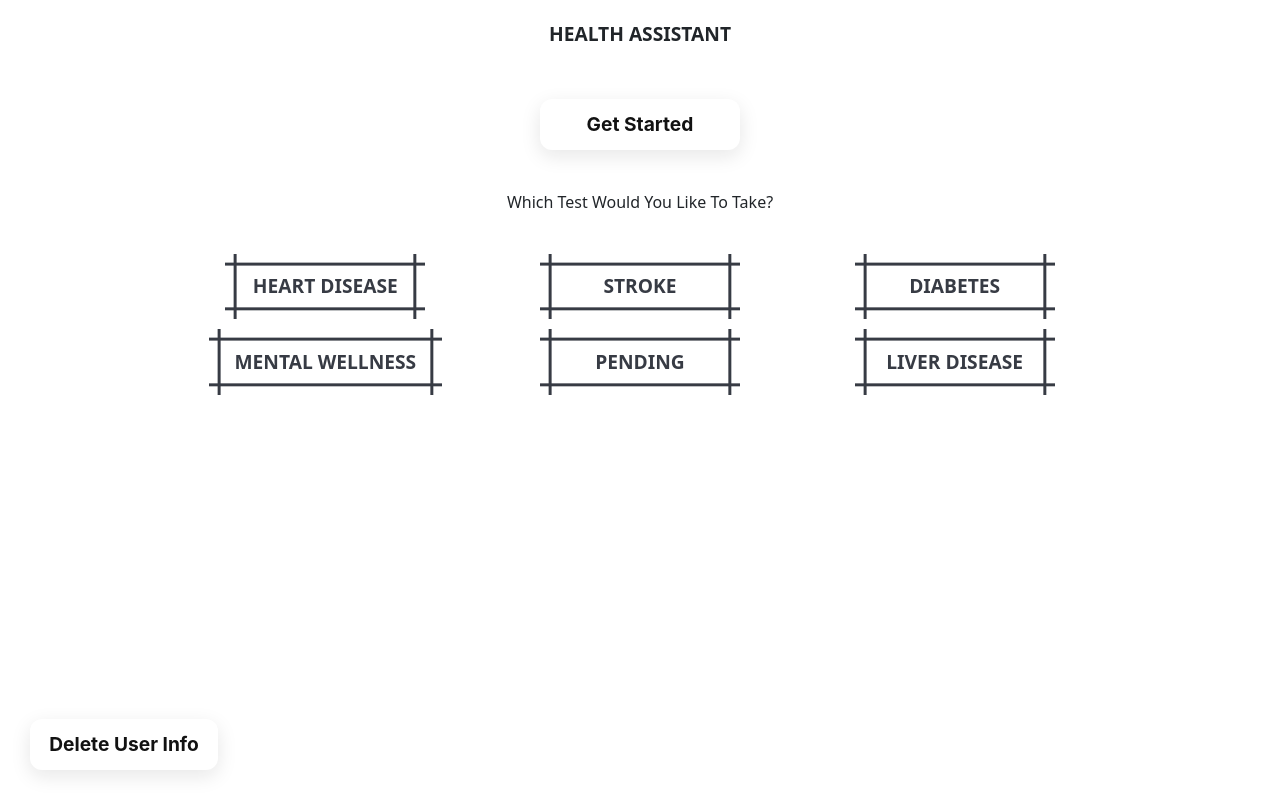
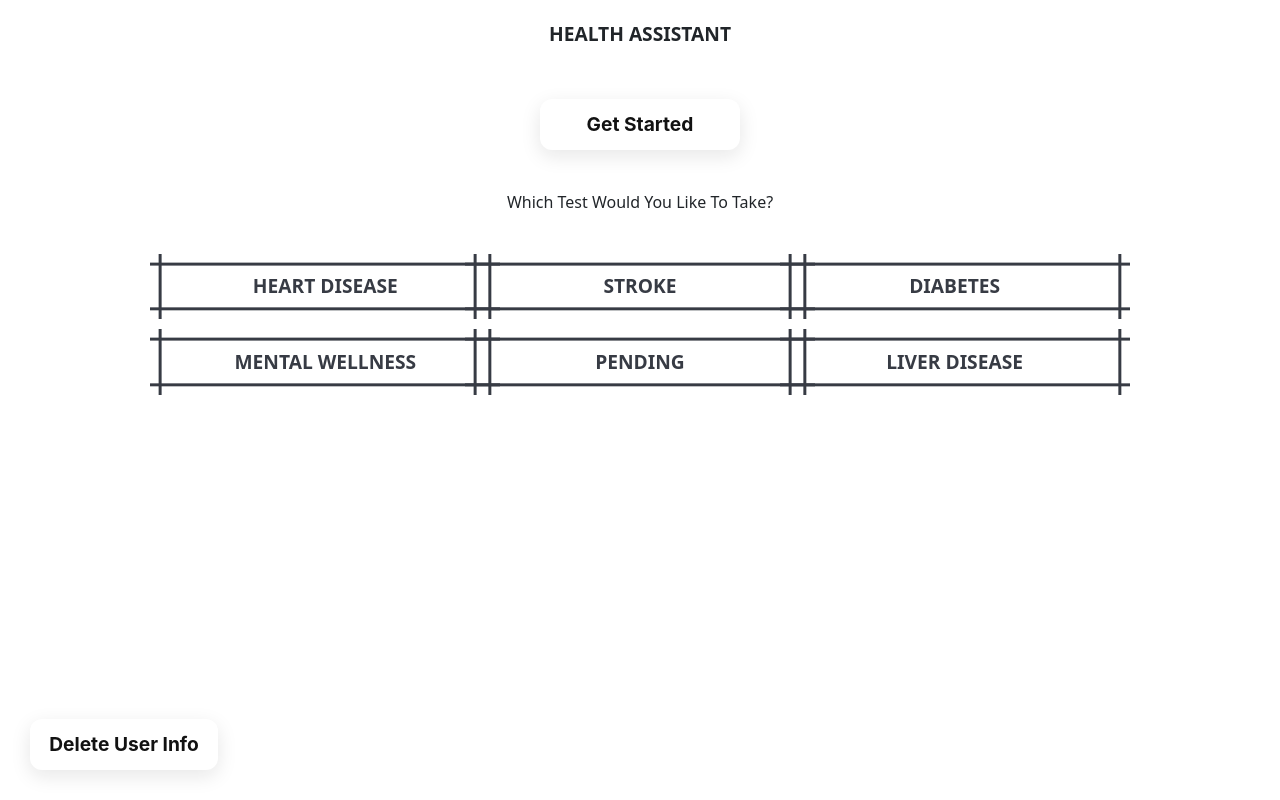
Before and after one commit to CandaceCheung/Health-Assistant, a website: page public/index.html in a window 1280 px wide. Drawn offline with nearby package versions, Linux system fonts and the light colour scheme; no server answers.

Commit message:
test-button UI update

```diff
--- a/public/index.css
+++ b/public/index.css
@@ -140,7 +140,7 @@ header {
 }
 
 .test-button {
-    min-width: 200px;
+    min-width: 350px;
     font-weight:800;
   --b: 3px;   /* border thickness */
   --s: .45em; /* size of the corner */
```
